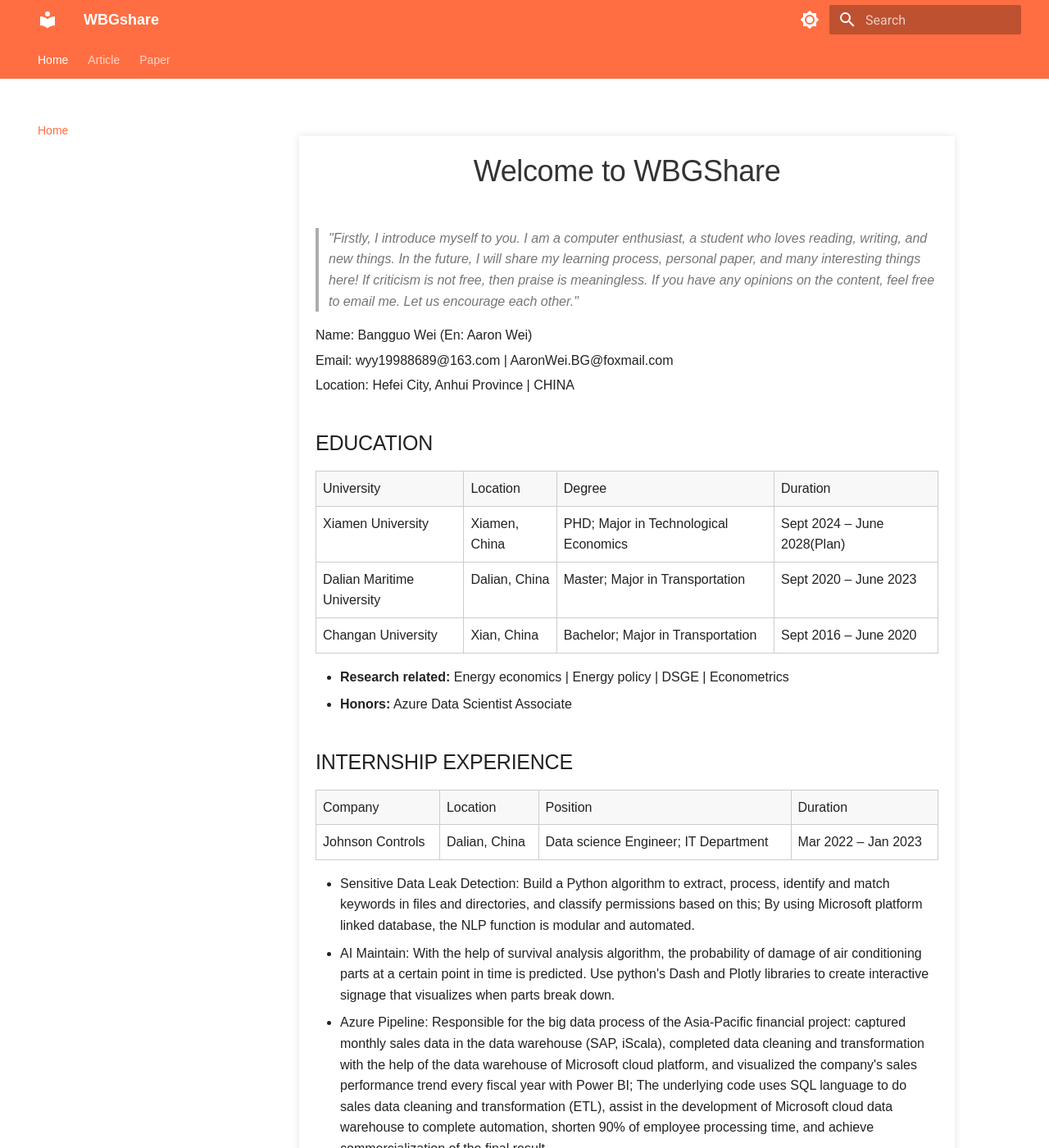
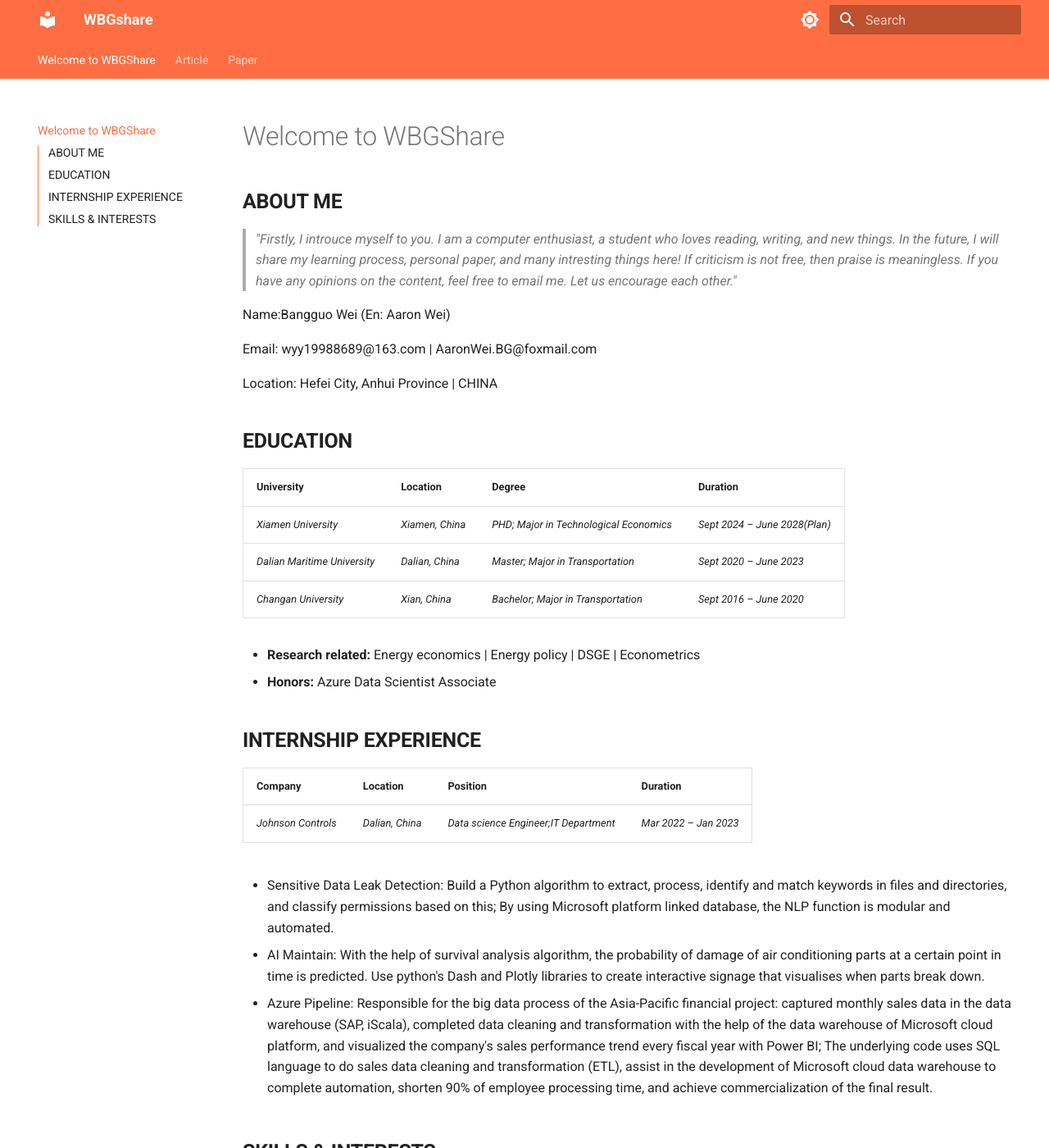
Before and after one commit to WBGZDTSL/WBGShare, an MkDocs documentation site: the page built from docs/index.md, in a window 1280 px wide and 1400 px high. Shown: the whole window at 82% size. Built offline with MkDocs 1.6.1 and Material for MkDocs 9.7.7, drawn with Linux system fonts in a browser that asks for light colours; some of the changed text lies outside the part shown.

Commit message:
Update index.md
Web Up

```diff
--- a/docs/index.md
+++ b/docs/index.md
@@ -1,143 +1,54 @@
-<!DOCTYPE html>
-<html lang="en">
-<head>
-<meta charset="UTF-8">
-<meta name="viewport" content="width=device-width, initial-scale=1.0">
-<title>WBGShare</title>
+# Welcome to WBGShare
+
 <style>
-  body {
-    font-family: 'Arial', sans-serif;
-    line-height: 1.6;
-    margin: 0;
-    padding: 0;
-  }
-  .container {
-    max-width: 800px;
-    margin: 20px auto;
-    padding: 20px;
-    box-shadow: 0 0 10px rgba(0, 0, 0, 0.1);
-  }
   .custom-blockquote {
     border-left: 3px solid #ccc;
     margin: 1em 0;
     padding-left: 20px;
     font-style: italic;
-    color: #555;
-  }
-  .header {
-    text-align: center;
-    margin-bottom: 40px;
-  }
-  .header h1 {
-    font-size: 36px;
-    color: #333;
-  }
-  .info {
-    margin-bottom: 20px;
-  }
-  .info p {
-    margin: 5px 0;
-  }
-  .table {
-    width: 100%;
-    border-collapse: collapse;
-  }
-  .table th, .table td {
-    border: 1px solid #ccc;
-    padding: 8px;
-    text-align: left;
-  }
-  .table th {
-    background-color: #f8f8f8;
-  }
-  .skills {
-    margin-top: 20px;
-  }
-  .skills ul {
-    list-style-type: none;
-    padding: 0;
-  }
-  .skills ul li {
-    margin-bottom: 10px;
   }
 </style>
-</head>
-<body>
-<div class="container">
-  <div class="header">
-    <h1 id="welcome-to-wbgshare">Welcome to WBGShare</h1>
-  </div>
 
-  <div class="info">
-    <blockquote class="custom-blockquote">
-      <p>"Firstly, I introduce myself to you. I am a computer enthusiast, a student who loves reading, writing, and new things. In the future, I will share my learning process, personal paper, and many interesting things here! If criticism is not free, then praise is meaningless. If you have any opinions on the content, feel free to email me. Let us encourage each other."</p>
-    </blockquote>
-    <p>Name: Bangguo Wei (En: Aaron Wei)</p>
-    <p>Email: wyy19988689@163.com | AaronWei.BG@foxmail.com</p>
-    <p>Location: Hefei City, Anhui Province | CHINA</p>
-  </div>
+## **ABOUT ME**
+<blockquote class="custom-blockquote">
+  <p>"Firstly, I introuce myself to you. I am a computer enthusiast, a student who loves reading, writing, and new things. In the future, I will share my learning process, personal paper, and many intresting things here! If criticism is not free, then praise is meaningless. If you have any opinions on the content, feel free to email me. Let us encourage each other."</p>
+</blockquote>
 
-  <h2 id="education">EDUCATION</h2>
-  <table class="table">
-    <tr>
-      <th>University</th>
-      <th>Location</th>
-      <th>Degree</th>
-      <th>Duration</th>
-    </tr>
-    <tr>
-      <td>Xiamen University</td>
-      <td>Xiamen, China</td>
-      <td>PHD; Major in Technological Economics</td>
-      <td>Sept 2024 – June 2028(Plan)</td>
-    </tr>
-    <tr>
-      <td>Dalian Maritime University</td>
-      <td>Dalian, China</td>
-      <td>Master; Major in Transportation</td>
-      <td>Sept 2020 – June 2023</td>
-    </tr>
-    <tr>
-      <td>Changan University</td>
-      <td>Xian, China</td>
-      <td>Bachelor; Major in Transportation</td>
-      <td>Sept 2016 – June 2020</td>
-    </tr>
-  </table>
-  <ul>
-    <li><strong>Research related:</strong> Energy economics | Energy policy | DSGE | Econometrics</li>
-    <li><strong>Honors:</strong> Azure Data Scientist Associate</li>
-  </ul>
+Name:Bangguo Wei (En: Aaron Wei)
 
-  <h2 id="internship-experience">INTERNSHIP EXPERIENCE</h2>
-  <table class="table">
-    <tr>
-      <th>Company</th>
-      <th>Location</th>
-      <th>Position</th>
-      <th>Duration</th>
-    </tr>
-    <tr>
-      <td>Johnson Controls</td>
-      <td>Dalian, China</td>
-      <td>Data science Engineer; IT Department</td>
-      <td>Mar 2022 – Jan 2023</td>
-    </tr>
-  </table>
-  <ul>
-    <li>Sensitive Data Leak Detection: Build a Python algorithm to extract, process, identify and match keywords in files and directories, and classify permissions based on this; By using Microsoft platform linked database, the NLP function is modular and automated.</li>
-    <li>AI Maintain: With the help of survival analysis algorithm, the probability of damage of air conditioning parts at a certain point in time is predicted. Use python's Dash and Plotly libraries to create interactive signage that visualizes when parts break down.</li>
-    <li>Azure Pipeline: Responsible for the big data process of the Asia-Pacific financial project: captured monthly sales data in the data warehouse (SAP, iScala), completed data cleaning and transformation with the help of the data warehouse of Microsoft cloud platform, and visualized the company's sales performance trend every fiscal year with Power BI; The underlying code uses SQL language to do sales data cleaning and transformation (ETL), assist in the development of Microsoft cloud data warehouse to complete automation, shorten 90% of employee processing time, and achieve commercialization of the final result.</li>
-  </ul>
+Email: wyy19988689@163.com | AaronWei.BG@foxmail.com
 
-  <h2 id="skills-interests">SKILLS & INTERESTS</h2>
-  <div class="skills">
-    <ul>
-      <li><strong>Languages:</strong> Chinese (100%) | English (65%)</li>
-      <li><strong>Technical Skills:</strong> Stata | Matlab | Eviews | Python | Mathematica</li>
-      <li><strong>Certifications & Training: </strong> ADSA (Microsoft Data Science Skills Certification)</li>
-    </ul>
-  </div>
-</div>
-</body>
-</html>
+Location: Hefei City, Anhui Province | CHINA
+
+## **EDUCATION**
+
+| **University**               | **Location**    | **Degree**                                  | **Duration**                  |
+|:-----------------------------|:----------------|:--------------------------------------------|:------------------------------|
+| *Xiamen University*          | *Xiamen, China* | *PHD; Major in Technological Economics*     | *Sept 2024 – June 2028(Plan)* |
+| *Dalian Maritime University* | *Dalian, China* | *Master; Major in Transportation*   | *Sept 2020 – June 2023*       |
+| *Changan University*         | *Xian, China*   | *Bachelor; Major in Transportation* | *Sept 2016 – June 2020*       |
+
+
+*   **Research related:** Energy economics | Energy policy | DSGE | Econometrics
+*   **Honors:** Azure Data Scientist Associate
+
+## **INTERNSHIP EXPERIENCE**
+
+| **Company**                   | **Location**    | **Position**                  | **Duration**          |
+|:------------------------------|:----------------|:----------------------------|:----------------------|
+| *Johnson Controls*            | *Dalian, China* | *Data science Engineer;IT Department* | *Mar 2022 – Jan 2023* |
+
+
+*   Sensitive Data Leak Detection: Build a Python algorithm to extract, process, identify and match keywords in files and directories, and classify permissions based on this; By using Microsoft platform linked database, the NLP function is modular and automated.
+
+*   AI Maintain: With the help of survival analysis algorithm, the probability of damage of air conditioning parts at a certain point in time is predicted. Use python's Dash and Plotly libraries to create interactive signage that visualises when parts break down.
+
+*   Azure Pipeline: Responsible for the big data process of the Asia-Pacific financial project: captured monthly sales data in the data warehouse (SAP, iScala), completed data cleaning and transformation with the help of the data warehouse of Microsoft cloud platform, and visualized the company's sales performance trend every fiscal year with Power BI; The underlying code uses SQL language to do sales data cleaning and transformation (ETL), assist in the development of Microsoft cloud data warehouse to complete automation, shorten 90% of employee processing time, and achieve commercialization of the final result.
+
+## **SKILLS & INTERESTS**
+
+**Languages:** Chinese(100%) | English(65%)
+
+**Technical Skills:** Stata | Matlab | Eviews | Python | Mathematica
+
+**Certifications & Training**: ADSA (Microsoft Data Science Skills Certification)
```
